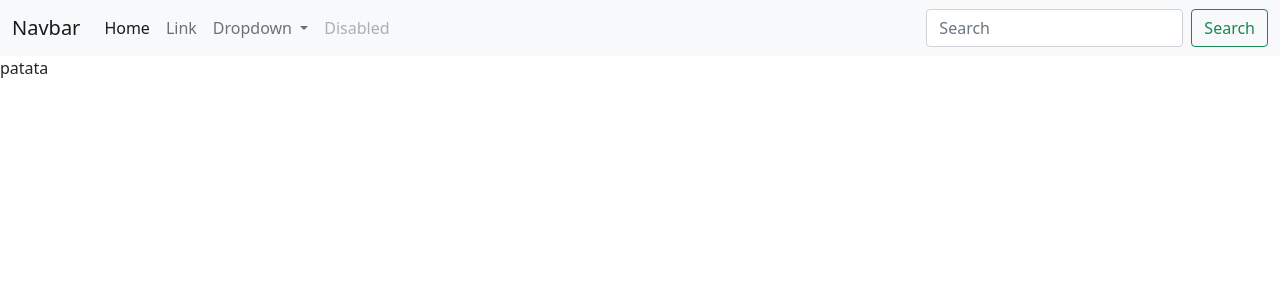
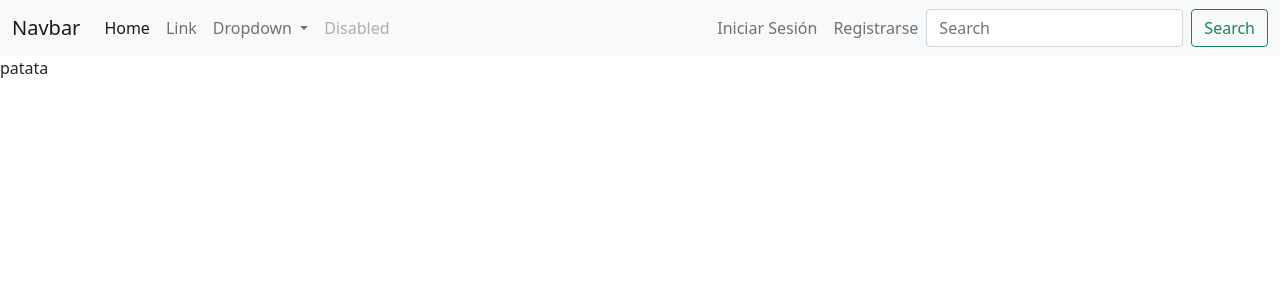
Before and after one commit to GabrielLacunza/TicketApp, a Django app: page / in a window 1280 px wide. Shown: the top 300 px of the page. Run offline with Django 4.2, Linux system fonts and the light colour scheme.

Commit message:
Nuevos templates
login,registro,navbar

```diff
--- a/TicketApp/templates/navbar.html
+++ b/TicketApp/templates/navbar.html
@@ -27,6 +27,27 @@
           <a class="nav-link disabled" href="#" tabindex="-1" aria-disabled="true">Disabled</a>
         </li>
       </ul>
+      <!--código de control de inicio de sesión aquí -->
+      {% if user.is_authenticated %}
+      <ul class="navbar-nav">
+        <li class="nav-item">
+          <p class="nav-link">Bienvenido, {{ user.username }}</p>
+        </li>
+        <li class="nav-item">
+          <a class="nav-link" href="{% url 'cerrar_sesion' %}">Cerrar Sesión</a>
+        </li>
+      </ul>
+      {% else %}
+      <ul class="navbar-nav">
+        <li class="nav-item">
+          <a class="nav-link" href="{% url 'login' %}">Iniciar Sesión</a>
+        </li>
+        <li class="nav-item">
+          <a class="nav-link" href="{% url 'registro' %}">Registrarse</a>
+        </li>
+      </ul>
+      {% endif %}
+      <!-- Fin del código de control de inicio de sesión -->
       <form class="d-flex">
         <input class="form-control me-2" type="search" placeholder="Search" aria-label="Search">
         <button class="btn btn-outline-success" type="submit">Search</button>
```
Also changed, not shown: TicketApp/templates/login.html (+19 -1 lines).
